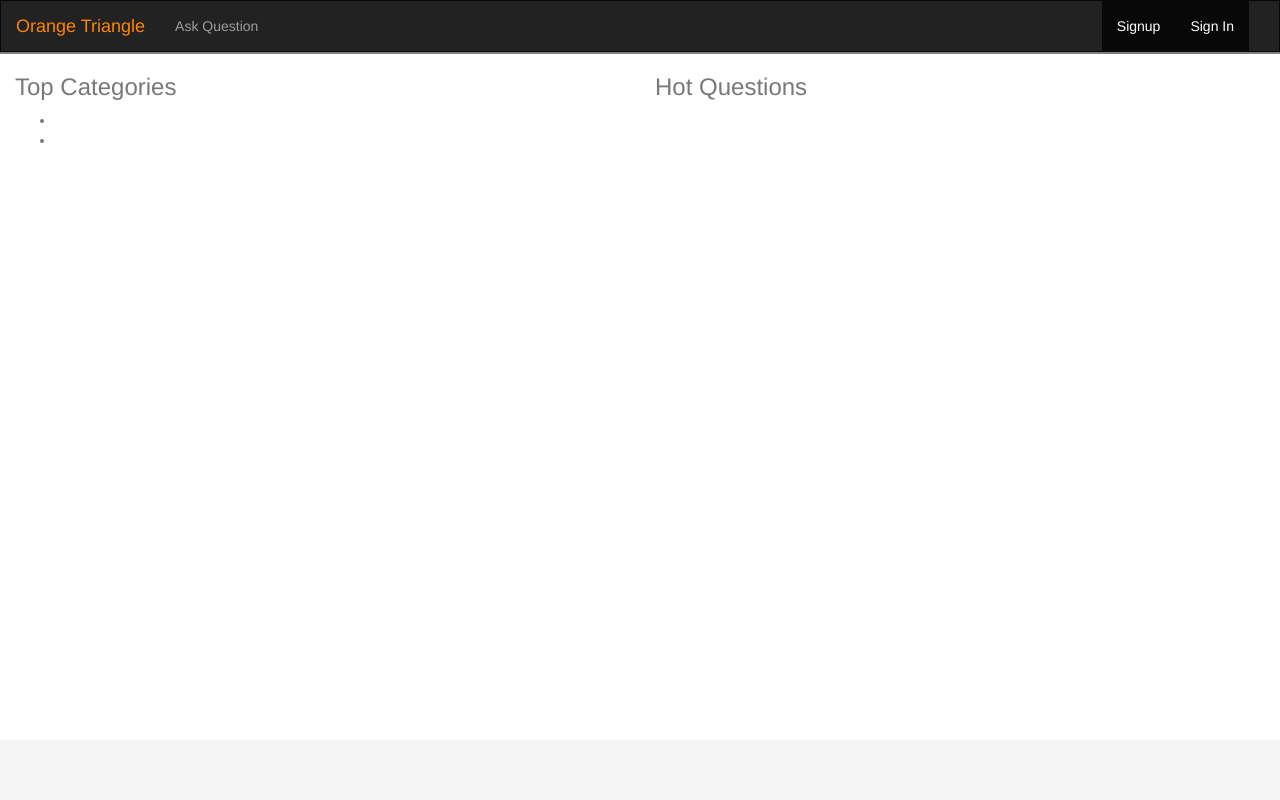
After one commit to thess24/quiz, a Django app: template homepage/templates/main/home.html in a window 1280 px wide. The commit adds this page. Run offline with Django 3.2, Linux system fonts and the light colour scheme; the template is opened without the code that fills it, so the values that code supplies are empty; some libraries are stand-ins or nearby versions.

Commit message:
ready to put online

```diff
--- a/homepage/apps/main/views.py
+++ b/homepage/apps/main/views.py
@@ -17,7 +17,6 @@ from django.db.models.base import ObjectDoesNotExist
 
 # r = Response.objects.filter(answer__question=1).values_list('answer__answer').annotate(ac=Count('user'))
    # outputs the number of responses for each answer (by id) of ONE question
-
 
 
 def deletequestion(request):
--- a/homepage/templates/base.html
+++ b/homepage/templates/base.html
@@ -133,7 +133,7 @@
     </div>
           <div class='row lownav'>
 
-            <a href="new">/New</a>
+            <!-- <a href="new">/New</a> -->
 
           </div>
 
--- /dev/null
+++ b/homepage/templates/main/home.html
@@ -0,0 +1,53 @@
+{% extends 'base.html' %}
+
+
+{% block head %}
+<style type="text/css">
+
+	body {
+	  color: rgb(120, 120, 120);
+	}
+
+  form{
+    display: inline-block;
+  }
+
+  .maincolor{
+    color:rgb(79, 159, 207)
+  }
+
+</style>
+{% endblock %}
+
+
+{% block content %}
+
+        <div class='row'>
+          <div class='col-md-6'>
+            <h3>Top Categories</h3>
+            <ul>
+              <li><a href="{% url 'category' wouldyourather %}"></a></li>
+              <li><a href="{% url 'category' girls %}"></a></li>
+            </ul>
+
+          </div>
+          <div class='col-md-6'>
+            <h3>Hot Questions</h3>
+
+
+
+          </div>
+        </div>
+
+{% endblock %}
+
+
+
+
+
+
+
+{% block scripts %}
+
+
+{% endblock %}
```
Also changed, not shown: homepage/apps/main/urls.py (line endings or trailing spaces).
